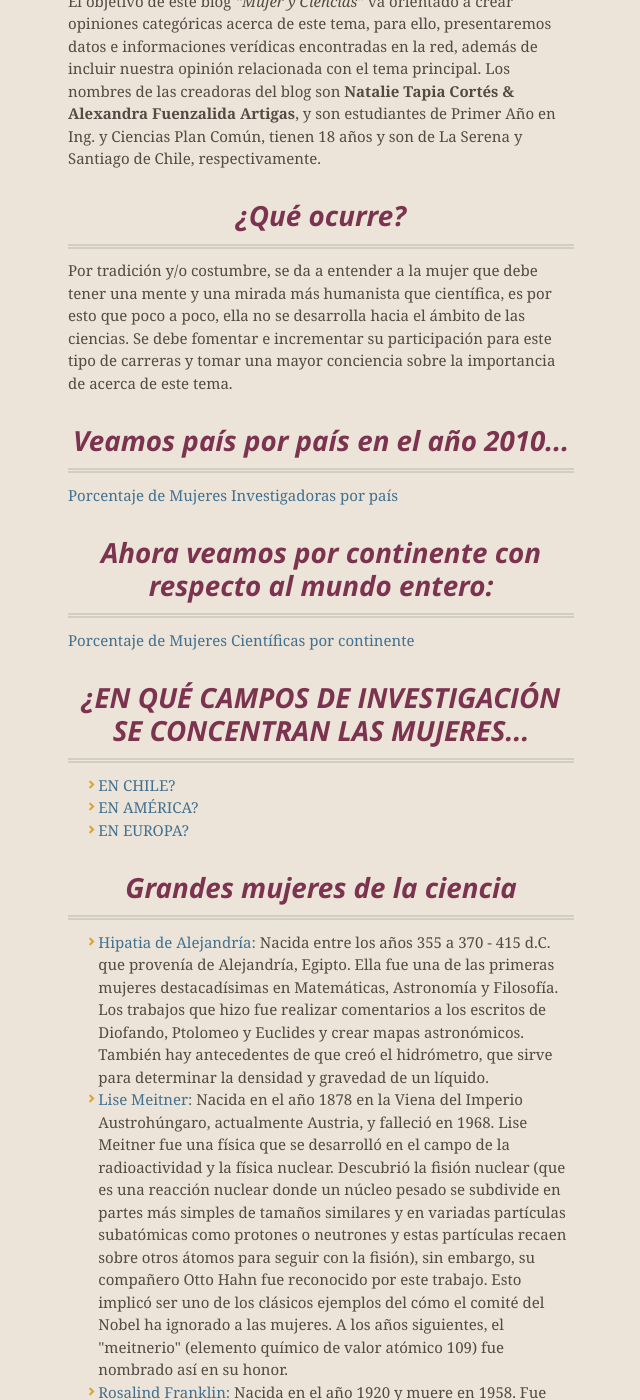
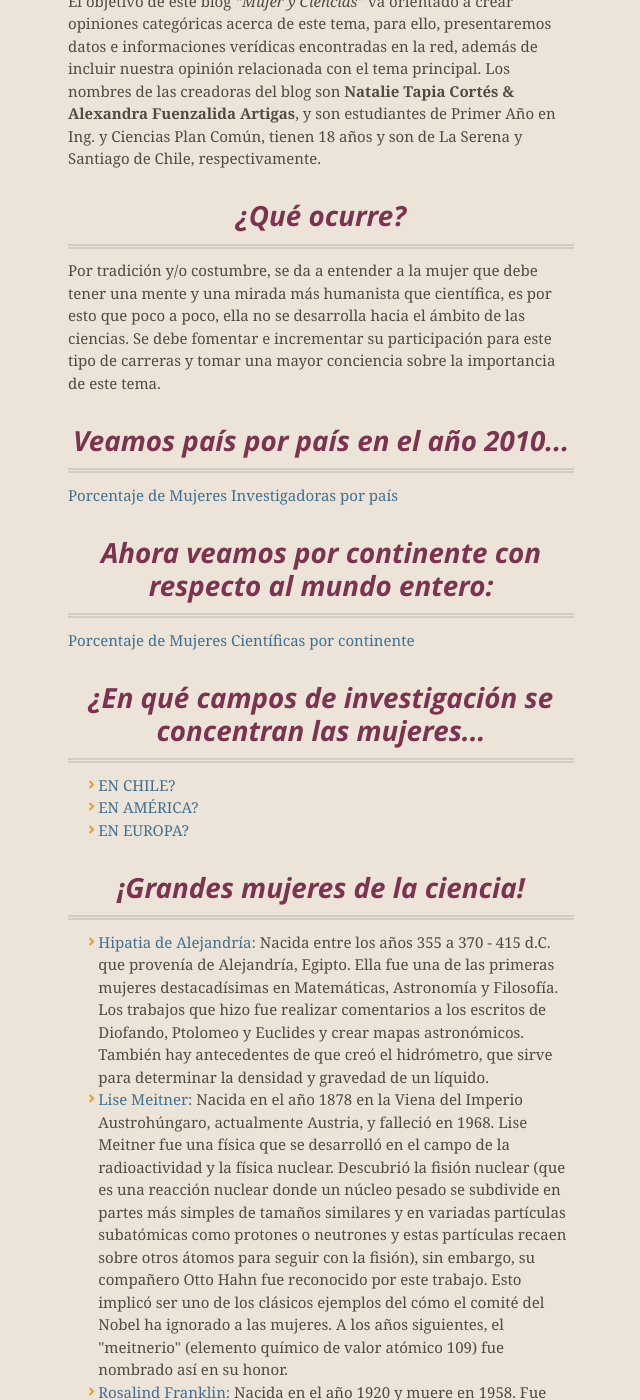
Before and after one commit to Mujeryciencias/mujeryciencias.github.io, a Jekyll site: the page index.html, which Jekyll copies as it is, in a window 1280 px wide and 1400 px high, scrolled down 650 px. Shown: the whole window, without its empty margins (319-959 px from the left). Built offline with Jekyll 4.4.1, drawn with Linux system fonts in a browser that asks for light colours; nearby versions of some CDN libraries; Markdown is read by kramdown in place of the engine named in the settings; some of the changed text lies outside the part shown.

```diff
--- a/index.html
+++ b/index.html
@@ -56,7 +56,7 @@
 <h3>
 <a name="qu%C3%A9-ocurre" class="anchor" href="#qu%C3%A9-ocurre"><span class="octicon octicon-link"></span></a>¿Qué ocurre?</h3>
 
-<p>Por tradición y/o costumbre, se da a entender a la mujer que debe tener una mente y una mirada más humanista que científica, es por esto que poco a poco, ella no se desarrolla hacia el ámbito de las ciencias. Se debe fomentar e incrementar su participación para este tipo de carreras y tomar una mayor conciencia sobre la importancia de acerca de este tema.</p>
+<p>Por tradición y/o costumbre, se da a entender a la mujer que debe tener una mente y una mirada más humanista que científica, es por esto que poco a poco, ella no se desarrolla hacia el ámbito de las ciencias. Se debe fomentar e incrementar su participación para este tipo de carreras y tomar una mayor conciencia sobre la importancia de este tema.</p>
 
 <h3>
 <a name="veamos-pa%C3%ADs-por-pa%C3%ADs-en-el-a%C3%B1o-2010" class="anchor" href="#veamos-pa%C3%ADs-por-pa%C3%ADs-en-el-a%C3%B1o-2010"><span class="octicon octicon-link"></span></a>Veamos país por país en el año 2010...</h3>
@@ -69,14 +69,14 @@
 <p><a href="https://scontent-b-mia.xx.fbcdn.net/hphotos-prn2/l/t1.0-9/10363820_10203166629741951_7111448890625913808_n.jpg">Porcentaje de Mujeres Científicas por continente</a></p>
 
 <h3>
-<a name="en-qu%C3%89-campos-de-investigaci%C3%93n-se-concentran-las-mujeres" class="anchor" href="#en-qu%C3%89-campos-de-investigaci%C3%93n-se-concentran-las-mujeres"><span class="octicon octicon-link"></span></a>¿EN QUÉ CAMPOS DE INVESTIGACIÓN SE CONCENTRAN LAS MUJERES...</h3>
+<a name="en-qu%C3%A9-campos-de-investigaci%C3%B3n-se-concentran-las-mujeres" class="anchor" href="#en-qu%C3%A9-campos-de-investigaci%C3%B3n-se-concentran-las-mujeres"><span class="octicon octicon-link"></span></a>¿En qué campos de investigación se concentran las mujeres...</h3>
 
 <ul>
 <li><a href="https://scontent-b-mia.xx.fbcdn.net/hphotos-frc3/t1.0-9/10311360_10203151781810762_8321716323830826855_n.jpg">EN CHILE?</a></li>
 <li><a href="https://scontent-a-mia.xx.fbcdn.net/hphotos-prn1/t1.0-9/10372060_10203151858852688_7664917315968680093_n.jpg">EN AMÉRICA?</a></li>
 <li><a href="https://scontent-b-mia.xx.fbcdn.net/hphotos-prn2/t1.0-9/10334288_10203151854572581_8163444093146674673_n.jpg">EN EUROPA?</a></li>
 </ul><h3>
-<a name="grandes-mujeres-de-la-ciencia" class="anchor" href="#grandes-mujeres-de-la-ciencia"><span class="octicon octicon-link"></span></a>Grandes mujeres de la ciencia</h3>
+<a name="grandes-mujeres-de-la-ciencia" class="anchor" href="#grandes-mujeres-de-la-ciencia"><span class="octicon octicon-link"></span></a>¡Grandes mujeres de la ciencia!</h3>
 
 <ul>
 <li>
@@ -113,7 +113,8 @@
 En 1987, fundó Systers Borg, la primera red de correo electrónico para las mujeres que trabajan en el área computacional.
 Ella fue una científica informática que creía que la tecnología afecta nuestra vida económica, política, social y personal. Esta visión hizo que  Anita fundase en 1997 el Instituto de la Mujer y la Tecnología, que actualmente se llama Instituto Anita Borg de la Mujer y la Tecnología. En ese mismo año, Anita Borg y Telle Whitney, su colega y actual directora del instituto, iniciaron la celebración de "Grace Hopper" premiando a las mujeres que destacaban en dicha área.
 Anita Borg quería trabajar por una mayor representación de las mujeres técnicas y que éstas no evitasen introducirse a la ciencia, y como principal objetivo, deseaba que las mujeres fuesen el 50% en el estudio del área en informática en 2020, así las mujeres podrían causar impacto en la tecnología.</li>
-</ul>
+</ul><h3>
+<a name="qu%C3%A9-mujeres-chilenas-han-sido-destacadas" class="anchor" href="#qu%C3%A9-mujeres-chilenas-han-sido-destacadas"><span class="octicon octicon-link"></span></a>¿Qué mujeres chilenas han sido destacadas?</h3>
       </section>
 
       <footer>
```
Also changed, not shown: params.json (+1 -1 lines).
